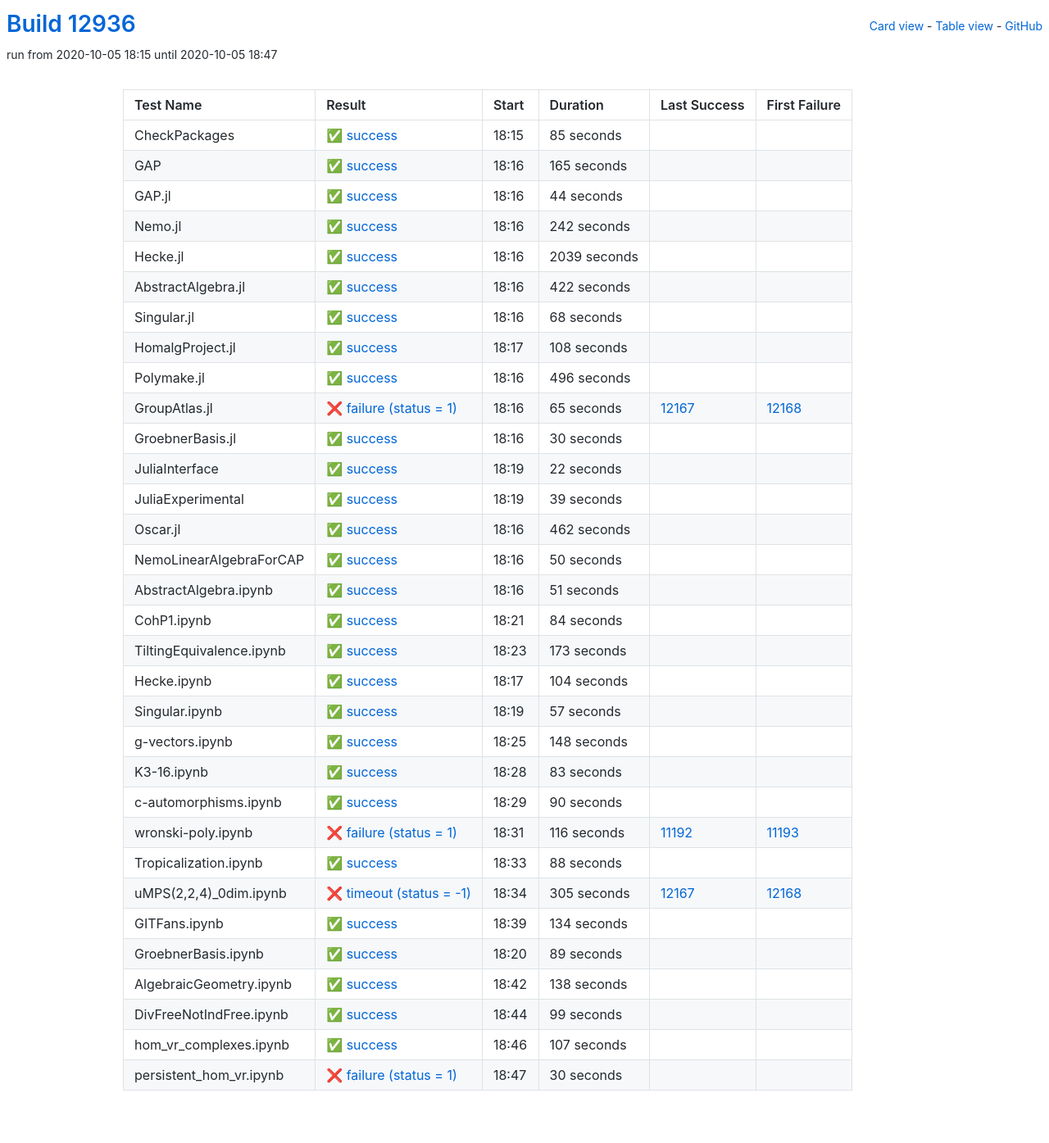
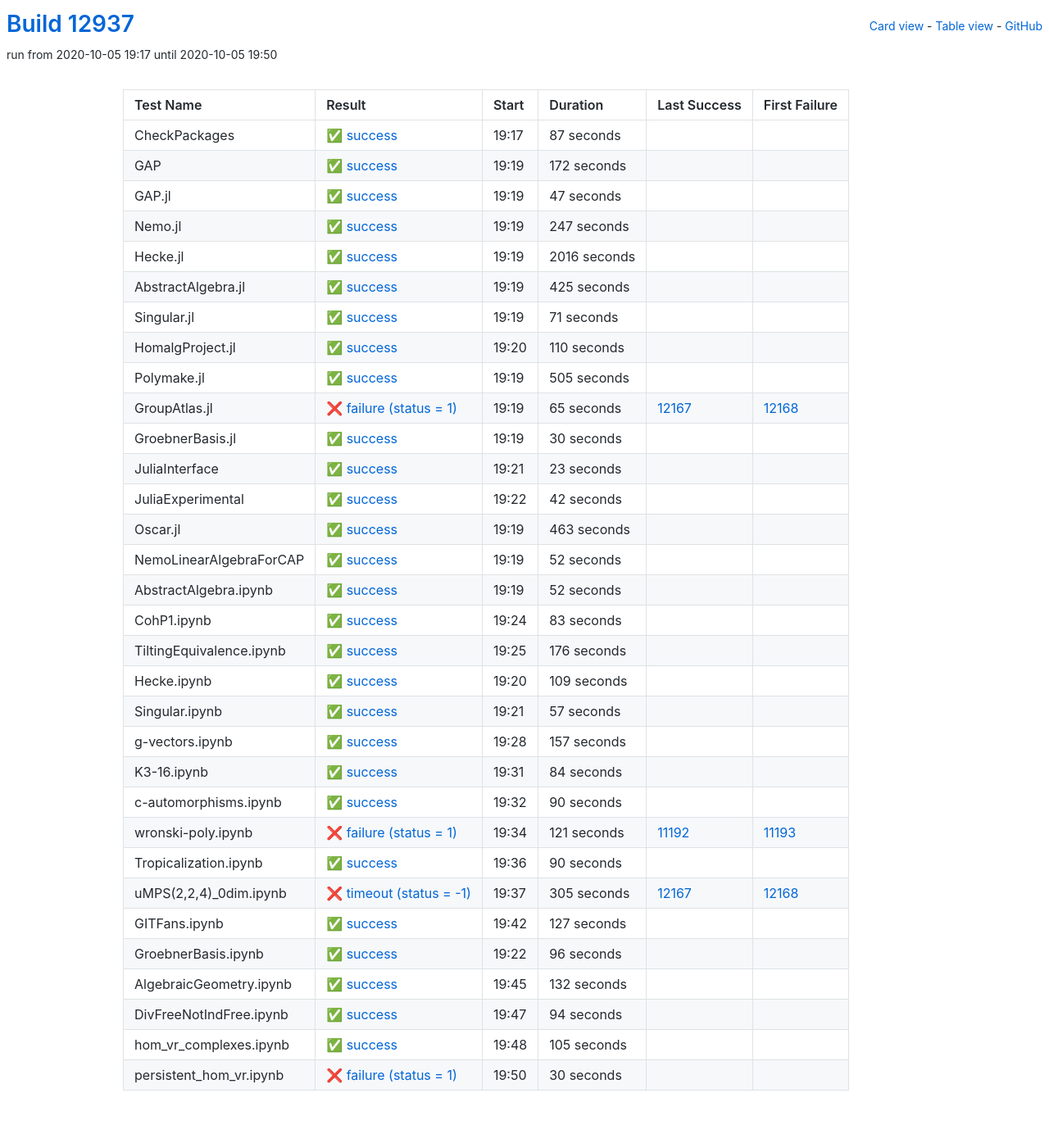
Before and after one commit to oscar-system/oscar-ci-status, a Jekyll site: the page built from table.html, in a window 1280 px wide. Shown: the whole page at 82% size. Built offline with Jekyll 4.4.1, drawn with Linux system fonts in a browser that asks for light colours.

Commit message:
Build #12937

```diff
--- a/_data/ci.yml
+++ b/_data/ci.yml
@@ -1,6 +1,6 @@
 ---
-build: 12936
-build_url: https://oscarci.mathematik.uni-kl.de/job/oscar/12936/
+build: 12937
+build_url: https://oscarci.mathematik.uni-kl.de/job/oscar/12937/
 job: oscar
 organization: oscar-system
 repo: oscar-ci-status
@@ -8,116 +8,116 @@
 tests:
 - name: CheckPackages
   id: checkpackages
-  log: https://oscarci.mathematik.uni-kl.de/job/oscar/12936/artifact/logs/build-12936/CheckPackages.log
-  start: 2020-10-05 18:15
+  log: https://oscarci.mathematik.uni-kl.de/job/oscar/12937/artifact/logs/build-12937/CheckPackages.log
+  start: 2020-10-05 19:17
   success: true
   exitcode: 0
   status: success
-  duration: 85
+  duration: 87
   last_success: false
   last_success_url:
   first_failure: false
   first_failure_url:
 - name: GAP
   id: gap
-  log: https://oscarci.mathematik.uni-kl.de/job/oscar/12936/artifact/logs/build-12936/GAP.log
-  start: 2020-10-05 18:16
+  log: https://oscarci.mathematik.uni-kl.de/job/oscar/12937/artifact/logs/build-12937/GAP.log
+  start: 2020-10-05 19:19
   success: true
   exitcode: 0
   status: success
-  duration: 165
+  duration: 172
   last_success: false
   last_success_url:
   first_failure: false
   first_failure_url:
 - name: GAP.jl
   id: gap-jl
-  log: https://oscarci.mathematik.uni-kl.de/job/oscar/12936/artifact/logs/build-12936/GAP.jl.log
-  start: 2020-10-05 18:16
+  log: https://oscarci.mathematik.uni-kl.de/job/oscar/12937/artifact/logs/build-12937/GAP.jl.log
+  start: 2020-10-05 19:19
   success: true
   exitcode: 0
   status: success
-  duration: 44
+  duration: 47
   last_success: false
   last_success_url:
   first_failure: false
   first_failure_url:
 - name: Nemo.jl
   id: nemo-jl
-  log: https://oscarci.mathematik.uni-kl.de/job/oscar/12936/artifact/logs/build-12936/Nemo.jl.log
-  start: 2020-10-05 18:16
+  log: https://oscarci.mathematik.uni-kl.de/job/oscar/12937/artifact/logs/build-12937/Nemo.jl.log
+  start: 2020-10-05 19:19
   success: true
   exitcode: 0
   status: success
-  duration: 242
+  duration: 247
   last_success: false
   last_success_url:
   first_failure: false
   first_failure_url:
 - name: Hecke.jl
   id: hecke-jl
-  log: https://oscarci.mathematik.uni-kl.de/job/oscar/12936/artifact/logs/build-12936/Hecke.jl.log
-  start: 2020-10-05 18:16
+  log: https://oscarci.mathematik.uni-kl.de/job/oscar/12937/artifact/logs/build-12937/Hecke.jl.log
+  start: 2020-10-05 19:19
   success: true
   exitcode: 0
   status: success
-  duration: 2039
+  duration: 2016
   last_success: false
   last_success_url:
   first_failure: false
   first_failure_url:
 - name: AbstractAlgebra.jl
   id: abstractalgebra-jl
-  log: https://oscarci.mathematik.uni-kl.de/job/oscar/12936/artifact/logs/build-12936/AbstractAlgebra.jl.log
-  start: 2020-10-05 18:16
+  log: https://oscarci.mathematik.uni-kl.de/job/oscar/12937/artifact/logs/build-12937/AbstractAlgebra.jl.log
+  start: 2020-10-05 19:19
   success: true
   exitcode: 0
   status: success
-  duration: 422
+  duration: 425
   last_success: false
   last_success_url:
   first_failure: false
   first_failure_url:
 - name: Singular.jl
   id: singular-jl
-  log: https://oscarci.mathematik.uni-kl.de/job/oscar/12936/artifact/logs/build-12936/Singular.jl.log
-  start: 2020-10-05 18:16
+  log: https://oscarci.mathematik.uni-kl.de/job/oscar/12937/artifact/logs/build-12937/Singular.jl.log
+  start: 2020-10-05 19:19
   success: true
   exitcode: 0
   status: success
-  duration: 68
+  duration: 71
   last_success: false
   last_success_url:
   first_failure: false
   first_failure_url:
 - name: HomalgProject.jl
   id: homalgproject-jl
-  log: https://oscarci.mathematik.uni-kl.de/job/oscar/12936/artifact/logs/build-12936/HomalgProject.jl.log
-  start: 2020-10-05 18:17
+  log: https://oscarci.mathematik.uni-kl.de/job/oscar/12937/artifact/logs/build-12937/HomalgProject.jl.log
+  start: 2020-10-05 19:20
   success: true
   exitcode: 0
   status: success
-  duration: 108
+  duration: 110
   last_success: false
   last_success_url:
   first_failure: false
   first_failure_url:
 - name: Polymake.jl
   id: polymake-jl
-  log: https://oscarci.mathematik.uni-kl.de/job/oscar/12936/artifact/logs/build-12936/Polymake.jl.log
-  start: 2020-10-05 18:16
+  log: https://oscarci.mathematik.uni-kl.de/job/oscar/12937/artifact/logs/build-12937/Polymake.jl.log
+  start: 2020-10-05 19:19
   success: true
   exitcode: 0
   status: success
-  duration: 496
+  duration: 505
   last_success: false
   last_success_url:
   first_failure: false
   first_failure_url:
 - name: GroupAtlas.jl
   id: groupatlas-jl
-  log: https://oscarci.mathematik.uni-kl.de/job/oscar/12936/artifact/logs/build-12936/GroupAtlas.jl.log
-  start: 2020-10-05 18:16
+  log: https://oscarci.mathematik.uni-kl.de/job/oscar/12937/artifact/logs/build-12937/GroupAtlas.jl.log
+  start: 2020-10-05 19:19
   success: false
   exitcode: 1
   status: failure
@@ -128,8 +128,8 @@
   first_failure_url: https://oscarci.mathematik.uni-kl.de/job/oscar/12168/
 - name: GroebnerBasis.jl
   id: groebnerbasis-jl
-  log: https://oscarci.mathematik.uni-kl.de/job/oscar/12936/artifact/logs/build-12936/GroebnerBasis.jl.log
-  start: 2020-10-05 18:16
+  log: https://oscarci.mathematik.uni-kl.de/job/oscar/12937/artifact/logs/build-12937/GroebnerBasis.jl.log
+  start: 2020-10-05 19:19
   success: true
   exitcode: 0
   status: success
@@ -140,104 +140,104 @@
   first_failure_url:
 - name: JuliaInterface
   id: juliainterface
-  log: https://oscarci.mathematik.uni-kl.de/job/oscar/12936/artifact/logs/build-12936/JuliaInterface.log
-  start: 2020-10-05 18:19
+  log: https://oscarci.mathematik.uni-kl.de/job/oscar/12937/artifact/logs/build-12937/JuliaInterface.log
+  start: 2020-10-05 19:21
   success: true
   exitcode: 0
   status: success
-  duration: 22
+  duration: 23
   last_success: false
   last_success_url:
   first_failure: false
   first_failure_url:
 - name: JuliaExperimental
   id: juliaexperimental
-  log: https://oscarci.mathematik.uni-kl.de/job/oscar/12936/artifact/logs/build-12936/JuliaExperimental.log
-  start: 2020-10-05 18:19
+  log: https://oscarci.mathematik.uni-kl.de/job/oscar/12937/artifact/logs/build-12937/JuliaExperimental.log
+  start: 2020-10-05 19:22
   success: true
   exitcode: 0
   status: success
-  duration: 39
+  duration: 42
   last_success: false
   last_success_url:
   first_failure: false
   first_failure_url:
 - name: Oscar.jl
   id: oscar-jl
-  log: https://oscarci.mathematik.uni-kl.de/job/oscar/12936/artifact/logs/build-12936/Oscar.jl.log
-  start: 2020-10-05 18:16
+  log: https://oscarci.mathematik.uni-kl.de/job/oscar/12937/artifact/logs/build-12937/Oscar.jl.log
+  start: 2020-10-05 19:19
   success: true
   exitcode: 0
   status: success
-  duration: 462
+  duration: 463
   last_success: false
   last_success_url:
   first_failure: false
   first_failure_url:
 - name: NemoLinearAlgebraForCAP
   id: nemolinearalgebraforcap
-  log: https://oscarci.mathematik.uni-kl.de/job/oscar/12936/artifact/logs/build-12936/NemoLinearAlgebraForCAP.log
-  start: 2020-10-05 18:16
+  log: https://oscarci.mathematik.uni-kl.de/job/oscar/12937/artifact/logs/build-12937/NemoLinearAlgebraForCAP.log
+  start: 2020-10-05 19:19
   success: true
   exitcode: 0
   status: success
-  duration: 50
+  duration: 52
   last_success: false
   last_success_url:
   first_failure: false
   first_failure_url:
 - name: AbstractAlgebra.ipynb
   id: abstractalgebra-ipynb
-  log: https://oscarci.mathematik.uni-kl.de/job/oscar/12936/artifact/logs/build-12936/AbstractAlgebra.ipynb.log
-  start: 2020-10-05 18:16
+  log: https://oscarci.mathematik.uni-kl.de/job/oscar/12937/artifact/logs/build-12937/AbstractAlgebra.ipynb.log
+  start: 2020-10-05 19:19
   success: true
   exitcode: 0
   status: success
-  duration: 51
+  duration: 52
   last_success: false
   last_success_url:
   first_failure: false
   first_failure_url:
 - name: CohP1.ipynb
   id: cohp1-ipynb
-  log: https://oscarci.mathematik.uni-kl.de/job/oscar/12936/artifact/logs/build-12936/CohP1.ipynb.log
-  start: 2020-10-05 18:21
+  log: https://oscarci.mathematik.uni-kl.de/job/oscar/12937/artifact/logs/build-12937/CohP1.ipynb.log
+  start: 2020-10-05 19:24
   success: true
   exitcode: 0
   status: success
-  duration: 84
+  duration: 83
   last_success: false
   last_success_url:
   first_failure: false
   first_failure_url:
 - name: TiltingEquivalence.ipynb
   id: tiltingequivalence-ipynb
-  log: https://oscarci.mathematik.uni-kl.de/job/oscar/12936/artifact/logs/build-12936/TiltingEquivalence.ipynb.log
-  start: 2020-10-05 18:23
+  log: https://oscarci.mathematik.uni-kl.de/job/oscar/12937/artifact/logs/build-12937/TiltingEquivalence.ipynb.log
+  start: 2020-10-05 19:25
   success: true
   exitcode: 0
   status: success
-  duration: 173
+  duration: 176
   last_success: false
   last_success_url:
   first_failure: false
   first_failure_url:
 - name: Hecke.ipynb
   id: hecke-ipynb
-  log: https://oscarci.mathematik.uni-kl.de/job/oscar/12936/artifact/logs/build-12936/Hecke.ipynb.log
-  start: 2020-10-05 18:17
+  log: https://oscarci.mathematik.uni-kl.de/job/oscar/12937/artifact/logs/build-12937/Hecke.ipynb.log
+  start: 2020-10-05 19:20
   success: true
   exitcode: 0
   status: success
-  duration: 104
+  duration: 109
   last_success: false
   last_success_url:
   first_failure: false
   first_failure_url:
 - name: Singular.ipynb
   id: singular-ipynb
-  log: https://oscarci.mathematik.uni-kl.de/job/oscar/12936/artifact/logs/build-12936/Singular.ipynb.log
-  start: 2020-10-05 18:19
+  log: https://oscarci.mathematik.uni-kl.de/job/oscar/12937/artifact/logs/build-12937/Singular.ipynb.log
+  start: 2020-10-05 19:21
   success: true
   exitcode: 0
   status: success
@@ -248,32 +248,32 @@
   first_failure_url:
 - name: g-vectors.ipynb
   id: g-vectors-ipynb
-  log: https://oscarci.mathematik.uni-kl.de/job/oscar/12936/artifact/logs/build-12936/g-vectors.ipynb.log
-  start: 2020-10-05 18:25
+  log: https://oscarci.mathematik.uni-kl.de/job/oscar/12937/artifact/logs/build-12937/g-vectors.ipynb.log
+  start: 2020-10-05 19:28
   success: true
   exitcode: 0
   status: success
-  duration: 148
+  duration: 157
   last_success: false
   last_success_url:
   first_failure: false
   first_failure_url:
 - name: K3-16.ipynb
   id: k3-16-ipynb
-  log: https://oscarci.mathematik.uni-kl.de/job/oscar/12936/artifact/logs/build-12936/K3-16.ipynb.log
-  start: 2020-10-05 18:28
+  log: https://oscarci.mathematik.uni-kl.de/job/oscar/12937/artifact/logs/build-12937/K3-16.ipynb.log
+  start: 2020-10-05 19:31
   success: true
   exitcode: 0
   status: success
-  duration: 83
+  duration: 84
   last_success: false
   last_success_url:
   first_failure: false
   first_failure_url:
 - name: c-automorphisms.ipynb
   id: c-automorphisms-ipynb
-  log: https://oscarci.mathematik.uni-kl.de/job/oscar/12936/artifact/logs/build-12936/c-automorphisms.ipynb.log
-  start: 2020-10-05 18:29
+  log: https://oscarci.mathematik.uni-kl.de/job/oscar/12937/artifact/logs/build-12937/c-automorphisms.ipynb.log
+  start: 2020-10-05 19:32
   success: true
   exitcode: 0
   status: success
@@ -284,32 +284,32 @@
   first_failure_url:
 - name: wronski-poly.ipynb
   id: wronski-poly-ipynb
-  log: https://oscarci.mathematik.uni-kl.de/job/oscar/12936/artifact/logs/build-12936/wronski-poly.ipynb.log
-  start: 2020-10-05 18:31
+  log: https://oscarci.mathematik.uni-kl.de/job/oscar/12937/artifact/logs/build-12937/wronski-poly.ipynb.log
+  start: 2020-10-05 19:34
   success: false
   exitcode: 1
   status: failure
-  duration: 116
+  duration: 121
   last_success: 11192
   last_success_url: https://oscarci.mathematik.uni-kl.de/job/oscar/11192/
   first_failure: 11193
   first_failure_url: https://oscarci.mathematik.uni-kl.de/job/oscar/11193/
 - name: Tropicalization.ipynb
   id: tropicalization-ipynb
-  log: https://oscarci.mathematik.uni-kl.de/job/oscar/12936/artifact/logs/build-12936/Tropicalization.ipynb.log
-  start: 2020-10-05 18:33
+  log: https://oscarci.mathematik.uni-kl.de/job/oscar/12937/artifact/logs/build-12937/Tropicalization.ipynb.log
+  start: 2020-10-05 19:36
   success: true
   exitcode: 0
   status: success
-  duration: 88
+  duration: 90
   last_success: false
   last_success_url:
   first_failure: false
   first_failure_url:
 - name: uMPS(2,2,4)_0dim.ipynb
   id: umps-2-2-4-0dim-ipynb
-  log: https://oscarci.mathematik.uni-kl.de/job/oscar/12936/artifact/logs/build-12936/uMPS-2-2-4-_0dim.ipynb.log
-  start: 2020-10-05 18:34
+  log: https://oscarci.mathematik.uni-kl.de/job/oscar/12937/artifact/logs/build-12937/uMPS-2-2-4-_0dim.ipynb.log
+  start: 2020-10-05 19:37
   success: false
   exitcode: -1
   status: timeout
@@ -320,68 +320,68 @@
   first_failure_url: https://oscarci.mathematik.uni-kl.de/job/oscar/12168/
 - name: GITFans.ipynb
   id: gitfans-ipynb
-  log: https://oscarci.mathematik.uni-kl.de/job/oscar/12936/artifact/logs/build-12936/GITFans.ipynb.log
-  start: 2020-10-05 18:39
+  log: https://oscarci.mathematik.uni-kl.de/job/oscar/12937/artifact/logs/build-12937/GITFans.ipynb.log
+  start: 2020-10-05 19:42
   success: true
   exitcode: 0
   status: success
-  duration: 134
+  duration: 127
   last_success: false
   last_success_url:
   first_failure: false
   first_failure_url:
 - name: GroebnerBasis.ipynb
   id: groebnerbasis-ipynb
-  log: https://oscarci.mathematik.uni-kl.de/job/oscar/12936/artifact/logs/build-12936/GroebnerBasis.ipynb.log
-  start: 2020-10-05 18:20
+  log: https://oscarci.mathematik.uni-kl.de/job/oscar/12937/artifact/logs/build-12937/GroebnerBasis.ipynb.log
+  start: 2020-10-05 19:22
   success: true
   exitcode: 0
   status: success
-  duration: 89
+  duration: 96
   last_success: false
   last_success_url:
   first_failure: false
   first_failure_url:
 - name: AlgebraicGeometry.ipynb
   id: algebraicgeometry-ipynb
-  log: https://oscarci.mathematik.uni-kl.de/job/oscar/12936/artifact/logs/build-12936/AlgebraicGeometry.ipynb.log
-  start: 2020-10-05 18:42
+  log: https://oscarci.mathematik.uni-kl.de/job/oscar/12937/artifact/logs/build-12937/AlgebraicGeometry.ipynb.log
+  start: 2020-10-05 19:45
   success: true
   exitcode: 0
   status: success
-  duration: 138
+  duration: 132
   last_success: false
   last_success_url:
   first_failure: false
   first_failure_url:
 - name: DivFreeNotIndFree.ipynb
   id: divfreenotindfree-ipynb
-  log: https://oscarci.mathematik.uni-kl.de/job/oscar/12936/artifact/logs/build-12936/DivFreeNotIndFree.ipynb.log
-  start: 2020-10-05 18:44
+  log: https://oscarci.mathematik.uni-kl.de/job/oscar/12937/artifact/logs/build-12937/DivFreeNotIndFree.ipynb.log
+  start: 2020-10-05 19:47
   success: true
   exitcode: 0
   status: success
-  duration: 99
+  duration: 94
   last_success: false
   last_success_url:
   first_failure: false
   first_failure_url:
 - name: hom_vr_complexes.ipynb
   id: hom-vr-complexes-ipynb
-  log: https://oscarci.mathematik.uni-kl.de/job/oscar/12936/artifact/logs/build-12936/hom_vr_complexes.ipynb.log
-  start: 2020-10-05 18:46
+  log: https://oscarci.mathematik.uni-kl.de/job/oscar/12937/artifact/logs/build-12937/hom_vr_complexes.ipynb.log
+  start: 2020-10-05 19:48
   success: true
   exitcode: 0
   status: success
-  duration: 107
+  duration: 105
   last_success: false
   last_success_url:
   first_failure: false
   first_failure_url:
 - name: persistent_hom_vr.ipynb
   id: persistent-hom-vr-ipynb
-  log: https://oscarci.mathematik.uni-kl.de/job/oscar/12936/artifact/logs/build-12936/persistent_hom_vr.ipynb.log
-  start: 2020-10-05 18:47
+  log: https://oscarci.mathematik.uni-kl.de/job/oscar/12937/artifact/logs/build-12937/persistent_hom_vr.ipynb.log
+  start: 2020-10-05 19:50
   success: false
   exitcode: 1
   status: failure
```
Also changed, not shown: README.md.
